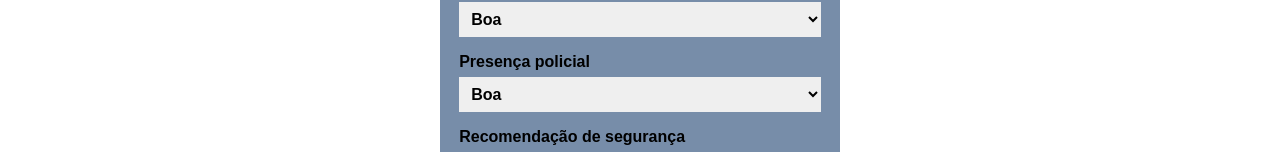
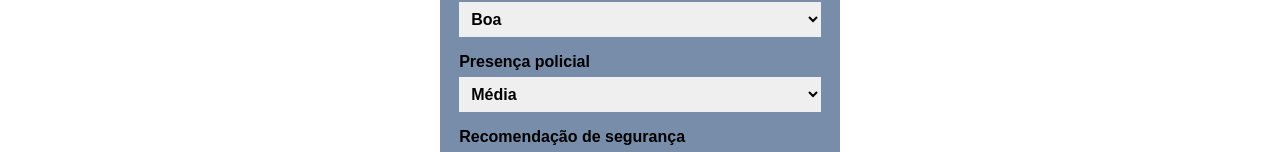
Before and after one commit to gabriel-augg/seguranca-urbana, a React (Vite) app: page /cadastrar in a window 1280 px wide. Shown: the part 427-579 px from the top of the page. Built offline with nearby package versions, Linux system fonts and the light colour scheme.

Commit message:
Fix: bugfix

```diff
--- a/src/pages/Create/index.jsx
+++ b/src/pages/Create/index.jsx
@@ -13,7 +13,7 @@ export default function Home(){
     const [cep, setCep] = useState("")
     const [crimeRate, setCrimeRate] = useState("Média")
     const [publicLight, setPublicLight] = useState("Boa")
-    const [policePresence, setPolicePresence] = useState("Boa")
+    const [policePresence, setPolicePresence] = useState("Média")
     const [recommendation, setRecommendation] = useState("")
 
     const navigate = useNavigate()
@@ -40,27 +40,26 @@ export default function Home(){
             cep
         })
 
-        // api.post("/neighborhoods/create", {
-            // name,
-            // crimeRate,
-            // publicLight,
-            // policePresence,
-            // recommendation,
-            // cep
-        // })
-        // .then(()=> {
-        //     alert("Sucesso!")
-        //     navigate("/")
-        // })
-        // .catch(()=> {
-        //     setName("")
-        //     setCrimeRate("")
-        //     setPublicLight("")
-        //     setPolicePresence("")
-        //     setRecommendation("")
-        //     setCep("")
-        //     alert("Houve algum erro, por favor tente novamente mais tarde!")
-        // })
+        api.post("/neighborhoods/create", {
+            name,
+            crimeRate,
+            publicLight,
+            policePresence,
+            recommendation,
+            cep
+        })
+        .then(()=> {
+            navigate("/")
+        })
+        .catch(()=> {
+            setName("")
+            setCrimeRate("")
+            setPublicLight("")
+            setPolicePresence("")
+            setRecommendation("")
+            setCep("")
+            alert("Houve algum erro inesperado, por favor tente novamente mais tarde!")
+        })
     }
 
     function handleCep(e){
@@ -112,7 +111,7 @@ export default function Home(){
                         value={policePresence}
                         change={(e) => setPolicePresence(e.target.value)}
                         name="policePresence"
-                        options={["Ruim", "Boa", "Ótima"]}
+                        options={["Baixa", "Média", "Alta", "Muito alta"]}
                     />
 
                     <div className={styles.textarea_control}>
```
